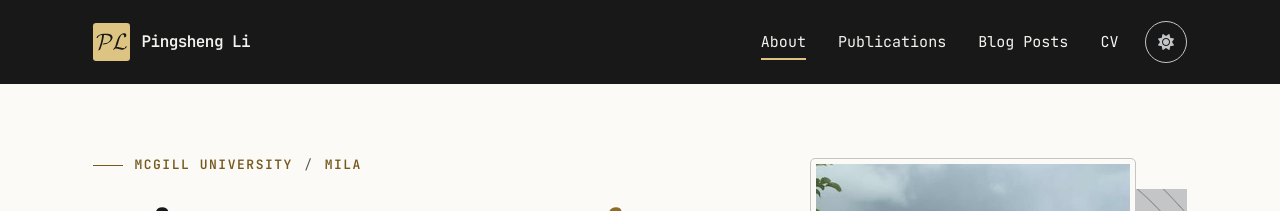
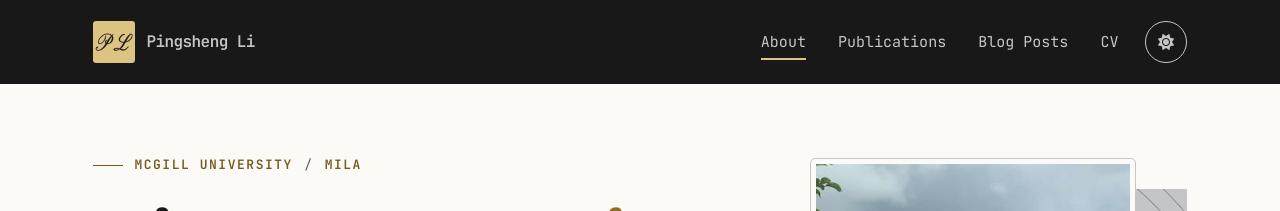
Before and after one commit to Pingsheng-NeuroAI/Pingsheng-NeuroAI.github.io, a Jekyll site: the page built from _pages/about.md, in a window 1280 px wide. Shown: the top 211 px of the page. Built offline with Jekyll 4.4.1, drawn with Linux system fonts in a browser that asks for light colours; some web fonts are replaced.

Commit message:
Give the monogram a formal script and dark text a silver palette

```diff
--- a/_includes/head.html
+++ b/_includes/head.html
@@ -26,6 +26,6 @@
 
 <!-- For all browsers -->
 <link rel="preload" as="font" type="font/woff2" href="{{ '/assets/fonts/jetbrains-mono/variable-latin.woff2' | relative_url }}" crossorigin>
-<link rel="stylesheet" href="{{ base_path }}/assets/css/main.css">
+<link rel="stylesheet" href="{{ base_path }}/assets/css/main.css?v={{ site.time | date: '%s' }}">
 
 <meta http-equiv="cleartype" content="on">
--- a/_sass/_profile.scss
+++ b/_sass/_profile.scss
@@ -6,6 +6,7 @@
   --profile-paper: #fbfaf7;
   --profile-ink: var(--profile-black);
   --profile-muted: #59595b;
+  --profile-body-copy: var(--profile-muted);
   --profile-accent: #76591d;
   --profile-emphasis: #906c26;
   --profile-rule: var(--profile-silver);
@@ -15,12 +16,14 @@
 }
 html[data-theme="dark"] {
   --profile-paper: #202020;
-  --profile-ink: #f3f2ef;
-  --profile-muted: var(--profile-silver);
+  --profile-silver: #c8cbd0;
+  --profile-ink: var(--profile-silver);
+  --profile-muted: #a8adb4;
+  --profile-body-copy: var(--profile-ink);
   --profile-accent: var(--profile-gold);
   --profile-emphasis: var(--profile-gold);
-  --profile-rule: #545456;
-  --profile-tint: #2a2a2b;
+  --profile-rule: #777b81;
+  --profile-tint: #2d3034;
   color-scheme: dark;
 }
 :root, html[data-theme="dark"] {
@@ -58,7 +61,7 @@ a:focus-visible, button:focus-visible, summary:focus-visible {
   margin-inline: auto;
   padding-inline: var(--profile-gutter);
 }
-.profile-masthead { background: var(--profile-black); color: #f3f2ef; }
+.profile-masthead { background: var(--profile-black); color: var(--profile-silver); }
 .profile-masthead :focus-visible, .page__footer :focus-visible { outline-color: var(--profile-gold); }
 .profile-bar, .profile-brand, .profile-nav, .profile-contact, .profile-contact a {
   display: flex;
@@ -75,9 +78,9 @@ a:focus-visible, button:focus-visible, summary:focus-visible {
 .profile-monogram {
   display: block;
   flex: none;
-  width: 2.35rem;
-  height: 2.35rem;
-  padding: .21rem;
+  width: 2.65rem;
+  height: 2.65rem;
+  padding: .15rem;
   background: var(--profile-gold);
   color: var(--profile-black);
   border-radius: .2rem;
@@ -174,7 +177,7 @@ a:focus-visible, button:focus-visible, summary:focus-visible {
 .profile-intro-text {
   max-width: 35rem;
   margin: 0;
-  color: var(--profile-muted);
+  color: var(--profile-body-copy);
   font-size: clamp(1rem, 1.3vw, 1.12rem);
   line-height: 1.68;
 }
@@ -256,7 +259,7 @@ a:focus-visible, button:focus-visible, summary:focus-visible {
   line-height: 1.3;
   letter-spacing: -.025em;
 }
-.profile-project p { margin: .65rem 0 0; color: var(--profile-muted); }
+.profile-project p { margin: .65rem 0 0; color: var(--profile-body-copy); }
 .profile-project .profile-text-link { display: inline-block; margin-top: .8rem; }
 .profile-project-figure { display: block; margin: 0; }
 .profile-project-figure img {
@@ -395,14 +398,14 @@ a:focus-visible, button:focus-visible, summary:focus-visible {
   margin-top: auto;
   padding-block: 1.45rem;
   border-top: 0;
-  color: white;
+  color: var(--profile-silver);
   animation: none;
 }
 .page__footer footer { padding-block: 0; margin-block: 0; }
 .profile-footer-links, .profile-footer-credits { display: flex; align-items: baseline; flex-wrap: wrap; gap: .45rem 1.3rem; }
 .profile-footer-links { color: inherit; font-size: .92rem; }
 .profile-footer-links span { font-weight: 600; margin-right: auto; }
-.profile-footer-credits { margin: .6rem 0 0; color: var(--profile-silver); font-size: .8rem; }
+.profile-footer-credits { margin: .6rem 0 0; color: #a8adb4; font-size: .8rem; }
 
 @media (min-width: 58em) {
   #main:not(.profile-home):has(.sidebar) { grid-template-columns: 12.6rem minmax(0, 1fr); gap: clamp(3rem, 6vw, 5.4rem); }
--- a/_sass/layout/_base.scss
+++ b/_sass/layout/_base.scss
@@ -260,8 +260,8 @@ figcaption {
     transition: $global-transition;
 
     &:hover {
-      color: #000;
-      border-bottom-color: #000;
+      color: var(--global-link-color-hover);
+      border-bottom-color: currentColor;
     }
   }
 }
```
Also changed, not shown: _includes/pl-monogram.svg.
